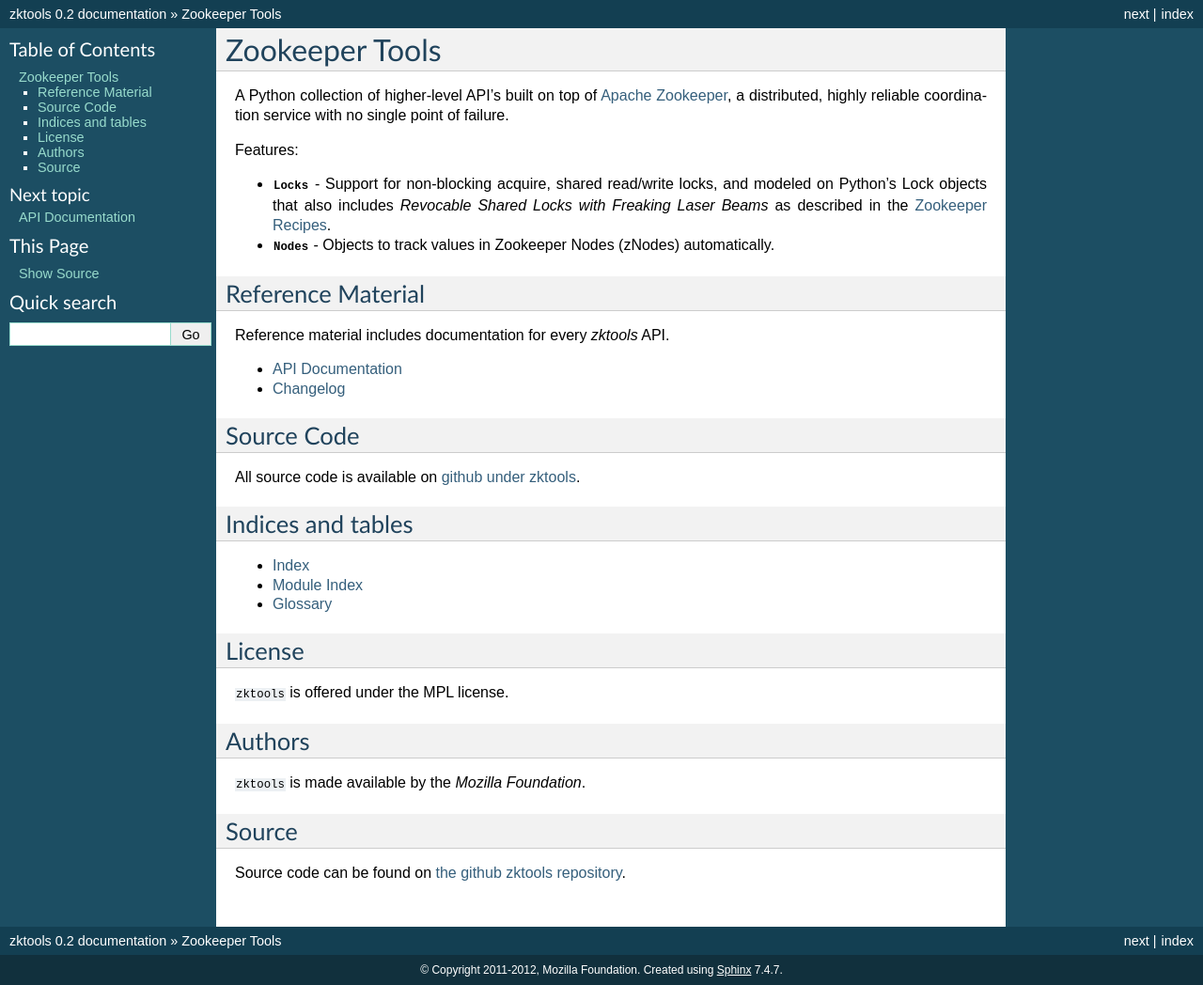
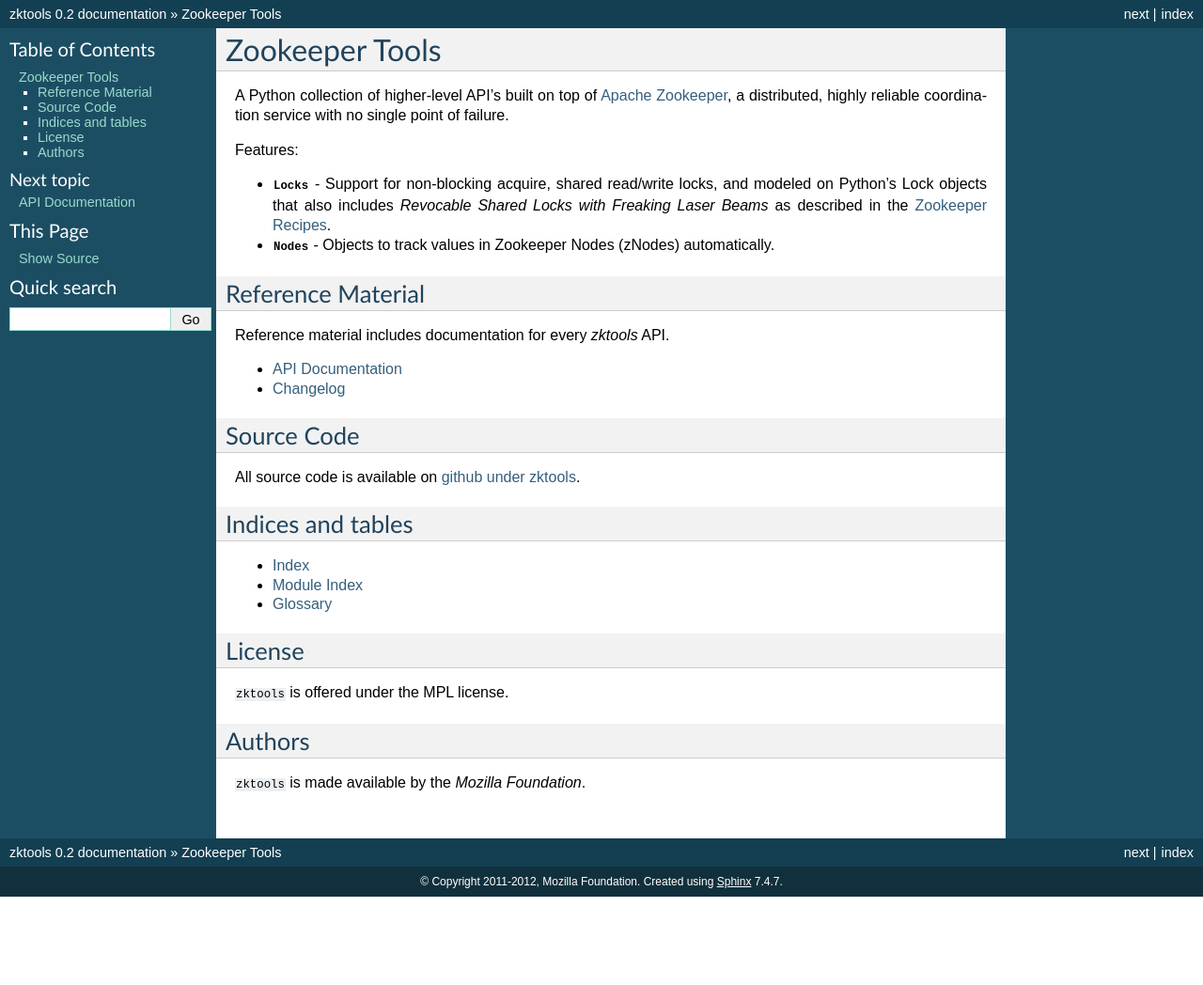
Before and after one commit to mozilla-services/zktools, a Sphinx documentation site: the page built from docs/index.rst, in a window 1280 px wide. Shown: the whole page at 94% size. Built offline with Sphinx 7.4.7, drawn with Linux system fonts in a browser that asks for light colours; after the commit the page ends 954 px from its top, so only the background shows below that.

Commit message:
remove redundant source link

```diff
--- a/docs/index.rst
+++ b/docs/index.rst
@@ -48,11 +48,5 @@ Authors
 
 ``zktools`` is made available by the `Mozilla Foundation`.
 
-Source
-======
-
-Source code can be found on `the github zktools repository
-<https://github.com/mozilla-services/zktools>`_.
-
 .. _Apache Zookeeper: http://zookeeper.apache.org/
 .. _Zookeeper Recipes: http://zookeeper.apache.org/doc/current/recipes.html#sc_recoverableSharedLocks
```
